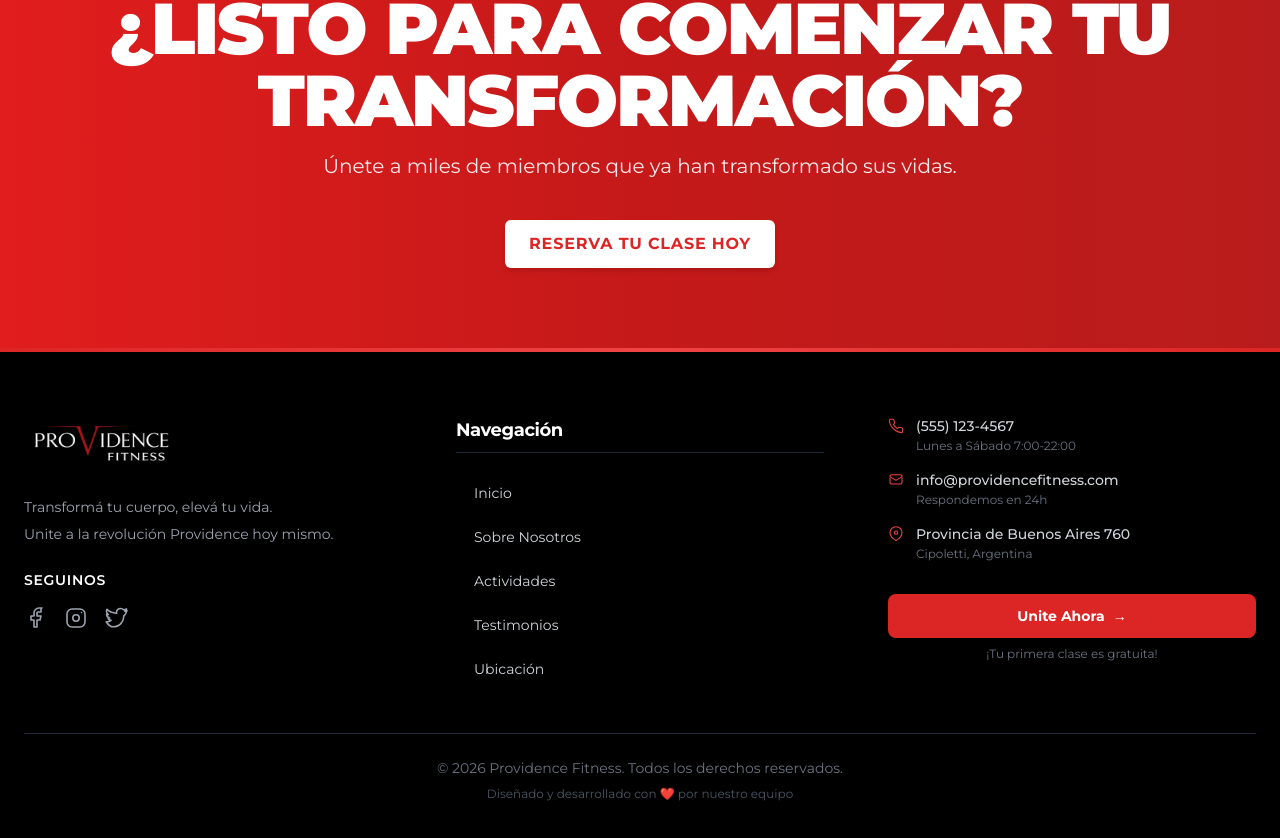
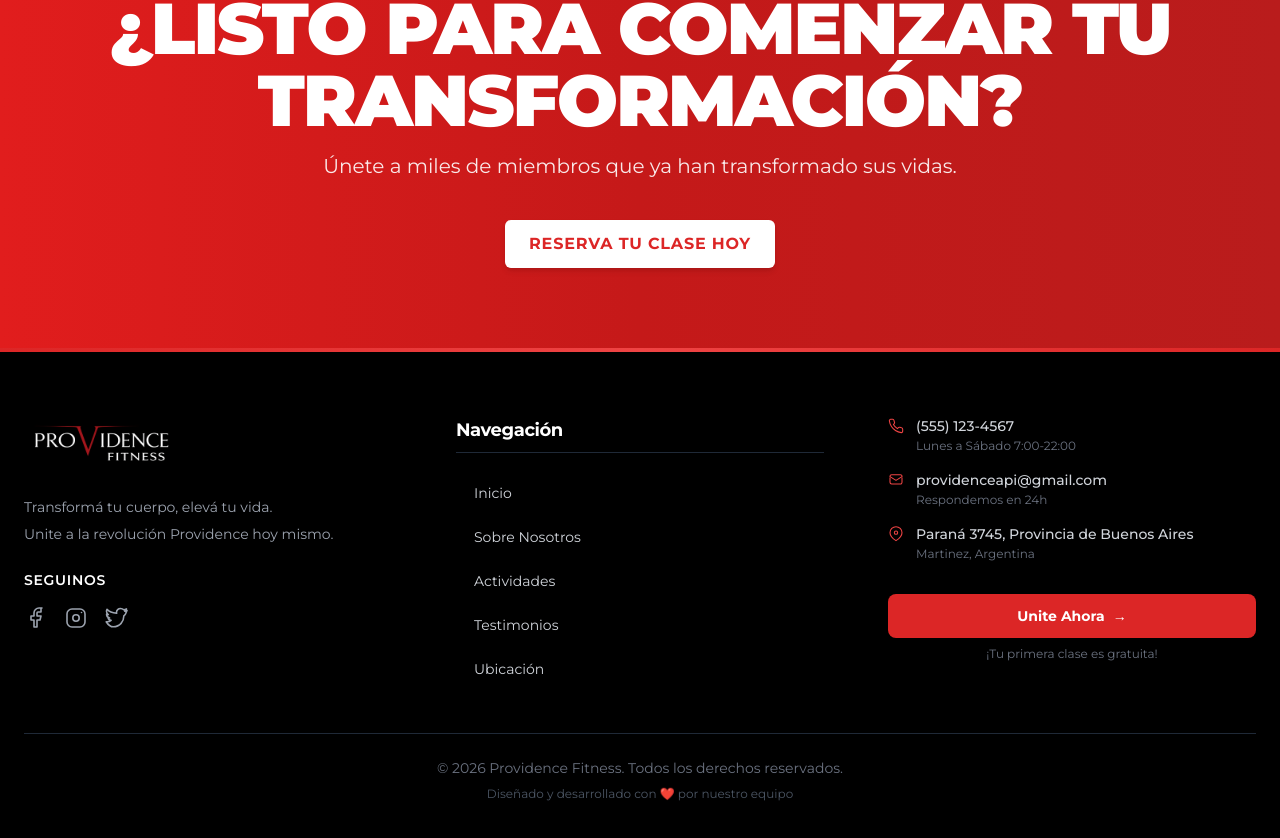
Before and after one commit to ProvidenceAPI/ProvidenceAPI-Front, a Next.js app in the folder front/: page / in a window 1280 px wide. Shown: the part 876-1714 px from the top of the page. Built offline with nearby package versions, Linux system fonts and the light colour scheme; no server answers.

Commit message:
arregle el email en la app y la ubicacion de google

```diff
--- a/front/package.json
+++ b/front/package.json
@@ -12,7 +12,6 @@
   },
   "dependencies": {
     "@mercadopago/sdk-react": "^1.0.7",
-    "@next/font": "^14.2.15",
     "@react-oauth/google": "^0.13.4",
     "axios": "^1.13.2",
     "date-fns": "^4.1.0",
--- a/front/src/app/mis-pagos/page.tsx
+++ b/front/src/app/mis-pagos/page.tsx
@@ -34,7 +34,7 @@ export default function MisPagosPage() {
       }
     };
     loadPayments();
-  }, []);
+  }, [error]);
 
   useEffect(() => {
     if (!loading && !isAuthenticated) {
--- a/front/src/components/AdminCreationFormTab.tsx
+++ b/front/src/components/AdminCreationFormTab.tsx
@@ -689,7 +689,7 @@ export default function AdminCreationFormTab({ onBackToOverview }: AdminCreation
               </h4>
               <ol className="text-sm text-blue-700 space-y-1 list-decimal pl-5">
                 <li>Se crea un usuario normal en el sistema</li>
-                <li>El nuevo admin puede iniciar sesión inmediatamente</li>
+                <li>El nuevo usuario puede iniciar sesión inmediatamente</li>
                 <li>Se recomienda cambiar la contraseña en el primer login</li>
               </ol>
             </div>
--- a/front/src/components/Footer.tsx
+++ b/front/src/components/Footer.tsx
@@ -121,7 +121,7 @@ export const Footer: React.FC = () => {
                 </div>
                 <div>
                   <p className="text-sm font-medium">
-                    info@providencefitness.com
+                    providenceapi@gmail.com
                   </p>
                   <p className="text-xs text-gray-500 mt-0.5">
                     Respondemos en 24h
@@ -134,10 +134,10 @@ export const Footer: React.FC = () => {
                 </div>
                 <div>
                   <p className="text-sm font-medium">
-                    Provincia de Buenos Aires 760
+                    Paraná 3745, Provincia de Buenos Aires
                   </p>
                   <p className="text-xs text-gray-500 mt-0.5">
-                    Cipoletti, Argentina
+                    Martinez, Argentina
                   </p>
                 </div>
               </li>
--- a/front/src/components/Ubicacion.tsx
+++ b/front/src/components/Ubicacion.tsx
@@ -5,15 +5,17 @@ export default function Ubicacion() {
     <main>
       <section className="py-16 px-6 md:px-12 text-center">
         <h1 className="text-4xl md:text-5xl font-bold text-black mb-4">
-          UBICACION
+          UBICACIÓN
         </h1>
         <p className="text-gray-600 text-lg max-w-2xl mx-auto">
-          Visítanos en nuestro gimnasio principal en Cipoletti
+          Visítanos en nuestro gimnasio principal en Unicenter Shopping
         </p>
       </section>
+
       {/* Contenedor principal */}
       <div className="max-w-6xl mx-auto px-4 sm:px-6 lg:px-8">
         <div className="grid lg:grid-cols-2 gap-8 items-start">
+
           {/* Columna izquierda - Tarjetas compactas */}
           <div className="space-y-5">
             {/* Dirección */}
@@ -29,12 +31,12 @@ export default function Ubicacion() {
                     Dirección
                   </h3>
                   <p className="text-gray-800 mb-3 leading-relaxed">
-                    Provincia de Buenos Aires 760,
+                    Paraná, 3745, Provincia de Buenos Aires
                     <br />
-                    Cipoletti, Argentina
+                    Martínez, Argentina
                   </p>
                   <a
-                    href="https://maps.google.com/?q=Provincia+de+Buenos+Aires+760,Cipoletti,Río+Negro,Argentina"
+                    href="https://www.google.com/maps/place/Unicenter+Shopping/@-34.5081762,-58.527121,17z/data=!3m1!4b1!4m6!3m5!1s0x95bcb0ee292497e9:0xf9a611e58747f528!8m2!3d-34.5081762!4d-58.527121!16zL20vMGY4NXpk?entry=ttu&g_ep=EgoyMDI2MDEyMS4wIKXMDSoKLDEwMDc5MjA3M0gBUAM%3D"
                     target="_blank"
                     rel="noopener noreferrer"
                     className="inline-flex items-center text-red-600 hover:text-red-700 text-sm font-medium"
@@ -88,10 +90,10 @@ export default function Ubicacion() {
                 <div className="flex-grow">
                   <h3 className="font-semibold text-gray-900 mb-2">Email</h3>
                   <a
-                    href="mailto:info@providencefitness.com"
+                    href="mailto:providenceapi@gmail.com"
                     className="text-gray-800 hover:text-red-600 text-lg font-medium transition-colors block mb-3"
                   >
-                    info@providencefitness.com
+                    providenceapi@gmail.com
                   </a>
                   <p className="text-gray-500 text-sm">
                     Respondemos en menos de 24 horas
@@ -99,6 +101,7 @@ export default function Ubicacion() {
                 </div>
               </div>
             </div>
+
             {/* Horarios */}
             <div className="bg-white rounded-lg p-5 shadow-sm border border-gray-200 hover:border-red-300 transition-colors">
               <div className="flex items-start gap-4">
@@ -134,23 +137,25 @@ export default function Ubicacion() {
               </div>
             </div>
           </div>
-          {/* Columna derecha - Mapa limpio */}
+
+          {/* Columna derecha - Mapa */}
           <div className="h-auto">
             <div className="bg-white rounded-lg shadow-sm border border-gray-200 overflow-hidden h-full">
-              {/* Mapa simple sin header */}
+              {/* Mapa simplificado  */}
               <div className="h-[500px] md:h-[600px]">
                 <iframe
-                  src="https://www.google.com/maps/embed?pb=!1m18!1m12!1m3!1d3104.142651098254!2d-67.99811192367717!3d-38.93385437170407!2m3!1f0!2f0!3f0!3m2!1i1024!2i768!4f13.1!3m3!1m2!1s0x960a33c3e8e4a26d%3A0xb8a3d83681c00a74!2sProvincia%20de%20Buenos%20Aires%20760%2C%20Cipoletti%2C%20R%C3%ADo%20Negro!5e0!3m2!1ses-419!2sar!4v1704675200000!5m2!1ses-419!2sar"
+                  src="https://www.google.com/maps/embed?pb=!1m18!1m12!1m3!1d3287.102218611716!2d-58.5271209!3d-34.5081762!2m3!1f0!2f0!3f0!3m2!1i1024!2i768!4f13.1!3m3!1m2!1s0x95bcb0ee292497e9%3A0xf9a611e58747f528!2sUnicenter%20Shopping!5e0!3m2!1ses!2sar!4v1700000000000!5m2!1ses!2sar"
                   width="100%"
                   height="100%"
                   style={{ border: 0 }}
                   allowFullScreen
                   loading="lazy"
                   referrerPolicy="no-referrer-when-downgrade"
-                  title="Ubicación Providence Fitness"
+                  title="Ubicación Providence Fitness - Unicenter Shopping"
                 />
               </div>
             </div>
+
             {/* Información adicional pequeña */}
             <div className="mt-6 grid grid-cols-2 gap-4">
               <div className="bg-gray-50 rounded-lg p-4 border border-gray-200">
@@ -176,17 +181,17 @@ export default function Ubicacion() {
                 <p className="text-gray-600 text-xs">Acceso por bus</p>
               </div>
             </div>
+
             {/* Botón pequeño */}
             <div className="mt-6">
               <a
-                href="https://maps.google.com/?q=Provincia+de+Buenos+Aires+760,Cipoletti,Río+Negro,Argentina"
+                href="https://maps.app.goo.gl/?link=https://www.google.com/maps/place/Unicenter+Shopping/@-34.5081762,-58.5271209,17z/data=!3m1!4b1!4m6!3m5!1s0x95bcb0ee292497e9:0xf9a611e58747f528!8m2!3d-34.5081762!4d-58.5271209!16s%2Fg%2F11b8z5vxj3?entry=ttu"
                 target="_blank"
                 rel="noopener noreferrer"
                 className="block w-full bg-gray-900 hover:bg-black text-white font-medium py-3 px-4 rounded-lg text-center transition-colors text-sm"
               >
                 Obtener direcciones
               </a>
-              <br></br>
             </div>
           </div>
         </div>
```
Also changed, not shown: 1 other file (tests, documents, lock files or other folders).
